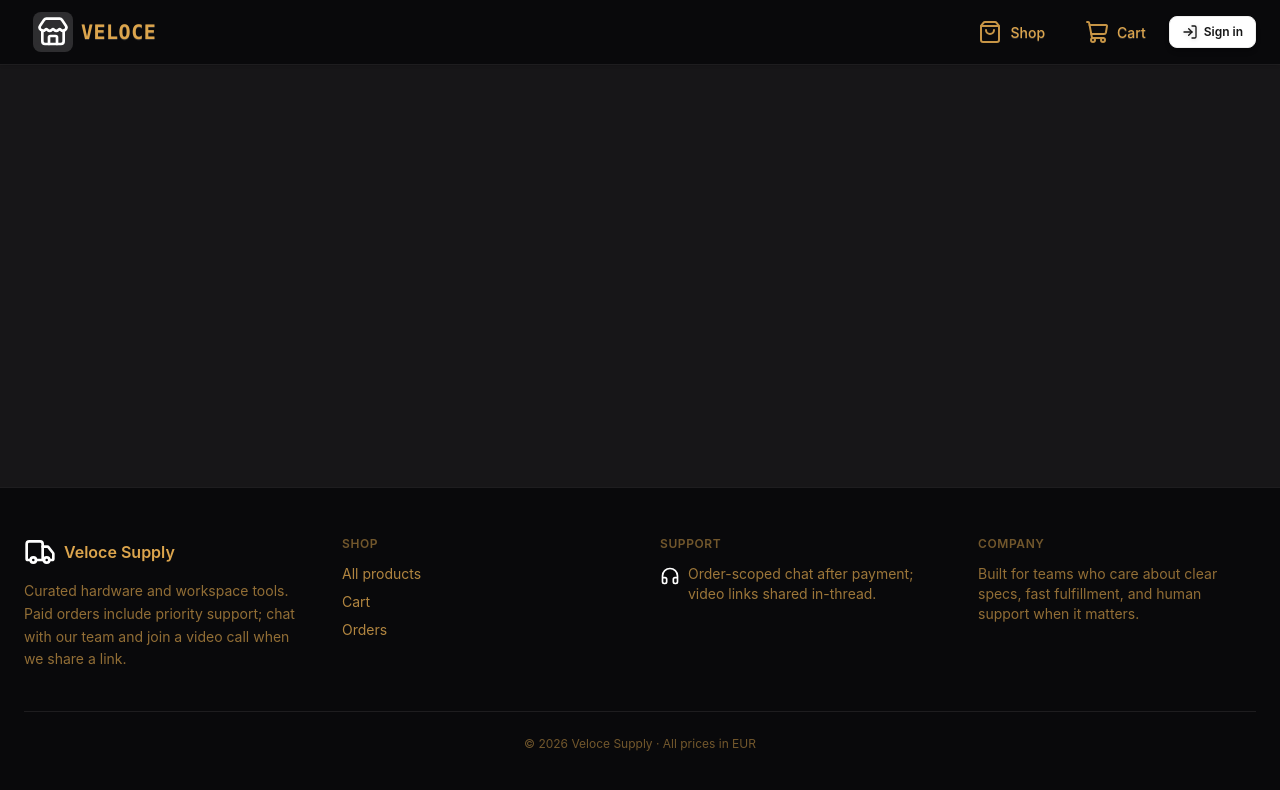
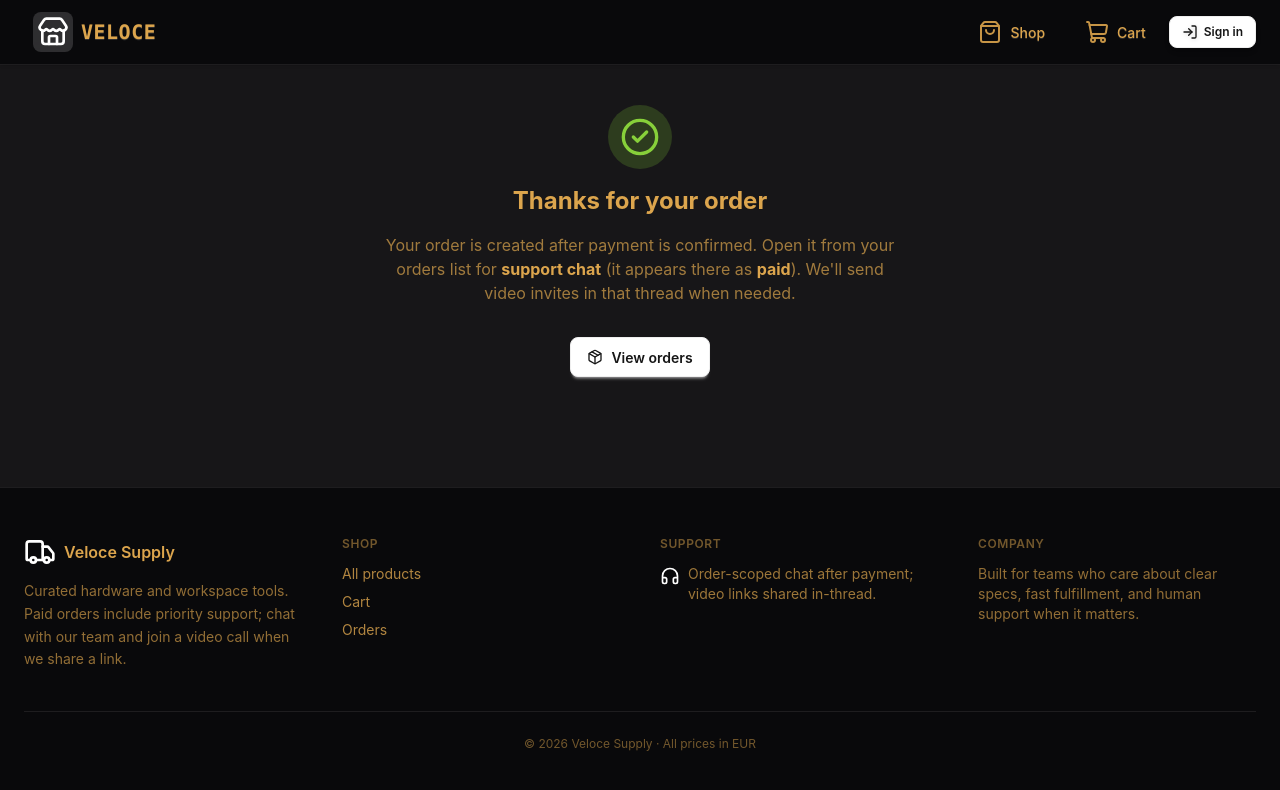
Before and after one commit to ArwaSallami/Veloce, a React (Vite) app in the folder frontend/: page /checkout/return in a window 1280 px wide. Shown: the top 790 px of the page. Built offline with nearby package versions, Linux system fonts and the light colour scheme; no server answers.

Commit message:
feat: add CheckoutReturnPage component and integrate it into routing

```diff
--- a/frontend/src/App.jsx
+++ b/frontend/src/App.jsx
@@ -11,6 +11,7 @@
 import HomePage from "./pages/HomePage";
 import CartPage from "./pages/CartPage";
 import OrdersPage from "./pages/OrdersPage";
+import CheckoutReturnPage from "./pages/CheckoutReturnPage";
 
 function App() {
   const { isLoaded, isSignedIn } = useAuth();
@@ -21,10 +22,12 @@
       <Routes>
         <Route path="/" element={<HomePage />}></Route>
         <Route path="/cart" element={<CartPage />}></Route>
+
         <Route
           path="/orders"
           element={isSignedIn ? <OrdersPage /> : <Navigate to={"/"} replace />}
         ></Route>
+        <Route path="/checkout/return" element={<CheckoutReturnPage />}></Route>
       </Routes>
     </Layout>
   );
--- /dev/null
+++ b/frontend/src/pages/CheckoutReturnPage.jsx
@@ -0,0 +1,54 @@
+import { Link, useSearchParams } from "react-router";
+import { useCart } from "../store/cart";
+import { useQueryClient } from "@tanstack/react-query";
+import { useEffect } from "react";
+import { CheckCircle2Icon, PackageIcon } from "lucide-react";
+
+function CheckoutReturnPage() {
+  const clearCart = useCart((s) => s.clear);
+
+  const [params] = useSearchParams();
+  const checkoutId = params.get("checkout_id");
+
+  const queryClient = useQueryClient();
+
+  useEffect(() => {
+    clearCart();
+    queryClient.invalidateQueries({ queryKey: ["orders"] });
+  }, [queryClient, clearCart]);
+
+  return (
+    <div className="mx-auto max-w-lg text-center">
+      <div className="avatar placeholder mx-auto mb-4">
+        <div className="w-16 rounded-full bg-success/20 text-success flex items-center justify-center">
+          <CheckCircle2Icon className="size-10" aria-hidden />
+        </div>
+      </div>
+
+      <h1 className="text-2xl font-bold text-base-content">
+        Thanks for your order
+      </h1>
+
+      <p className="mt-4 text-base-content/70">
+        Your order is created after payment is confirmed. Open it from your
+        orders list for{" "}
+        <strong className="text-base-content">support chat</strong> (it appears
+        there as <strong className="text-base-content">paid</strong>).
+        We&apos;ll send video invites in that thread when needed.
+      </p>
+
+      {checkoutId ? (
+        <p className="mt-2 font-mono text-xs text-base-content/50">
+          Checkout: {checkoutId}
+        </p>
+      ) : null}
+
+      <Link to="/orders" className="btn btn-primary mt-8 gap-2">
+        <PackageIcon className="size-4" aria-hidden />
+        View orders
+      </Link>
+    </div>
+  );
+}
+
+export default CheckoutReturnPage;
```
